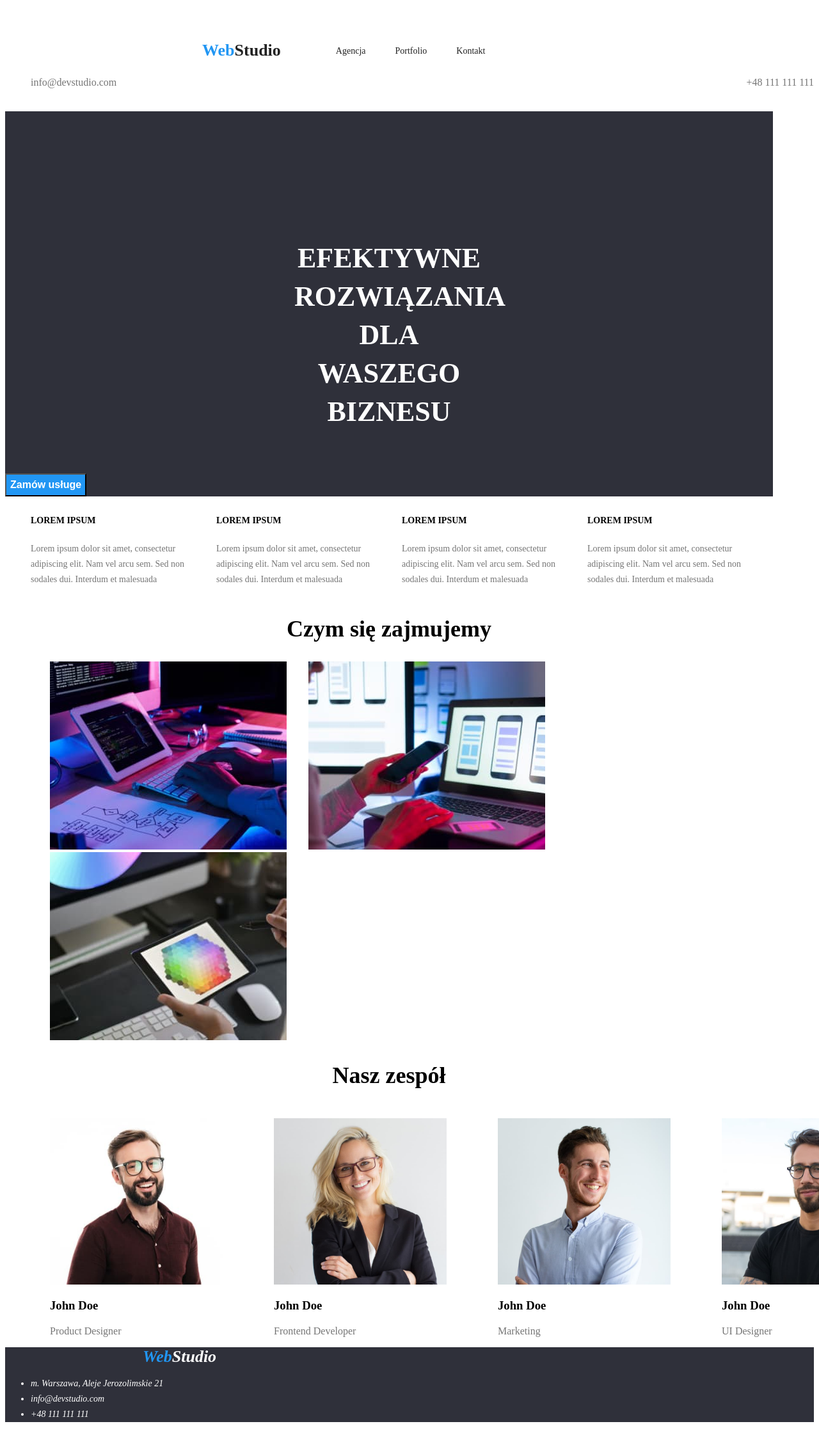
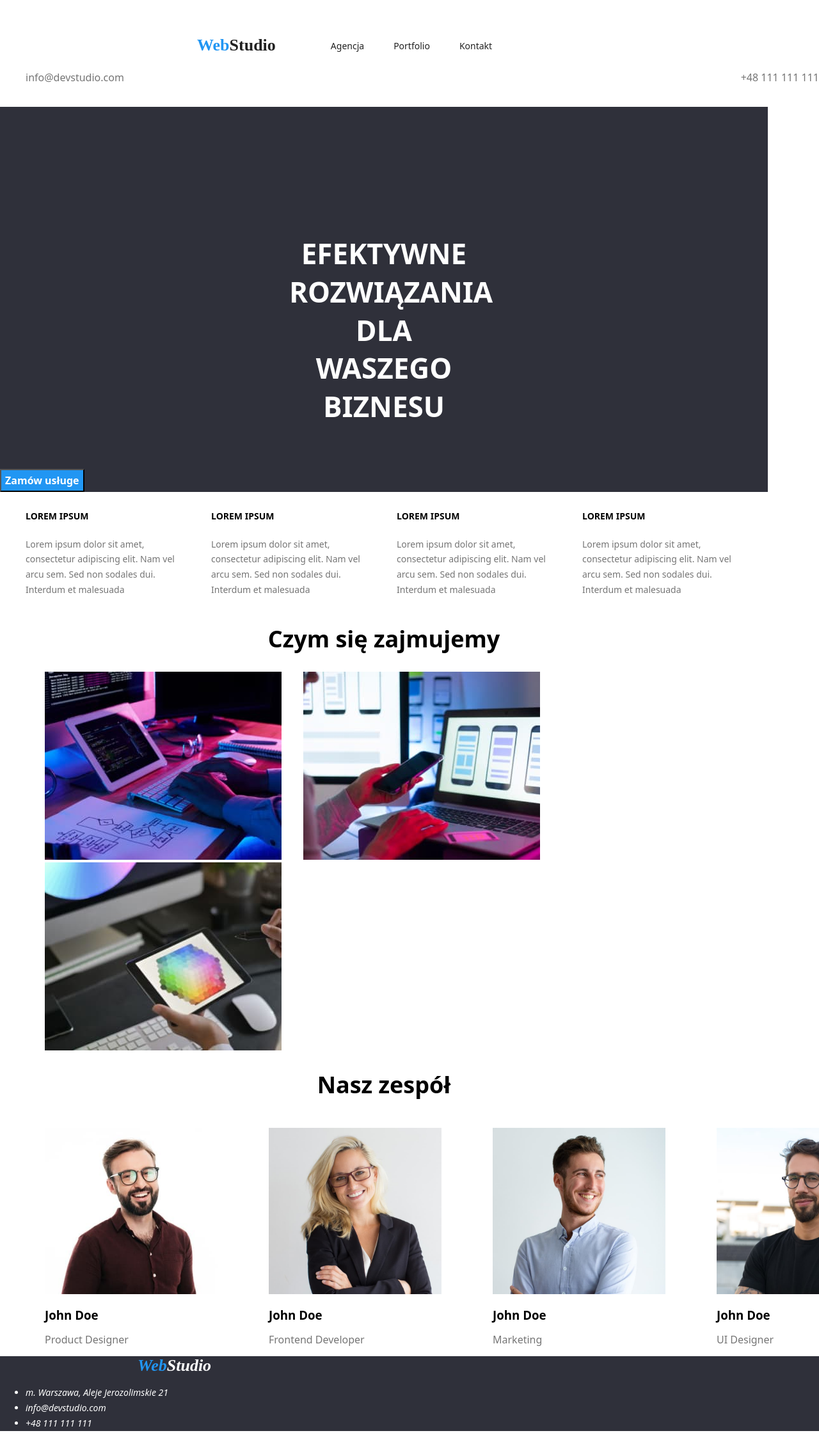
Before and after one commit to BarbaraIgnaciuk-Charkiewicz/goit-markup-hw-03, a plain HTML site: page index.html in a window 1280 px wide. Shown: the top 2251 px of the page at 64% size. Drawn offline with nearby package versions, Linux system fonts and the light colour scheme.

Commit message:
Add files via upload

```diff
--- a/index.html
+++ b/index.html
@@ -1,6 +1,7 @@
 <!DOCTYPE html>
 <html lang="pl">
 <head>
+    <link rel="stylesheet" href="https://cdnjs.cloudflare.com/ajax/libs/modern-normalize/1.1.0/modern-normalize.min.css" integrity="sha512-wpPYUAdjBVSE4KJnH1VR1HeZfpl1ub8YT/NKx4PuQ5NmX2tKuGu6U/JRp5y+Y8XG2tV+wKQpNHVUX03MfMFn9Q==" crossorigin="anonymous" referrerpolicy="no-referrer" />
     <link rel="stylesheet" href="./css/styles.css" />
     <meta charset="UTF-8">
     <meta http-equiv="X-UA-Compatible" content="IE=edge">
--- /dev/null
+++ b/styles.css
@@ -0,0 +1,236 @@
+@import url('https://fonts.googleapis.com/css2?family=Raleway:wght@700&family=Roboto:wght@400;500;700;900&display=swap');
+*: {
+    margin: 0;
+    padding:0;
+    box-sizing:border-box;}
+body{
+    font-family:"roboto, sans-serif";
+    color: #212121;
+}
+.container{
+    width: 100%;
+    max-width: 1200px;
+}
+.logo-block{
+font-family: 'Raleway';
+font-weight: 700;
+font-size: 26px;
+line-height: 1.19;
+text-decoration: none;
+list-style: none;
+padding-left: 215px;
+padding-top: 24px;
+padding-bottom: 25px;
+}
+span{
+    color:#2196F3
+}
+.menu {
+    font-size: 14px;
+    font-weight: 500;
+    line-height: 1.17;
+    cursor: pointer;
+    margin: 0px;
+}
+.menu-list{
+    list-style: none;
+    margin: 0px;
+}
+.link-menu{
+    text-decoration: none;
+    color: #212121;
+    padding-right: 46px;
+}
+.link-menu:last-child {
+    padding-left: 0;
+  }
+.link-menu:hover{
+	color:#2196F3;
+}
+.link-menu:focus {
+    color:#2196F3
+}
+.contact-menu{
+    color: #757575;
+    text-decoration: none;
+    margin: 0px;
+}
+.contact-menu:hover{
+	color:#2196F3;
+}
+.contact-menu:focus {
+        color:#2196F3
+    }
+.section-one{
+    background-color:#2F303A;
+}
+.title {
+font-weight: 900;
+font-size: 44px;
+line-height: 1.36;
+color: #FFFFFF;
+padding-top: 200px;
+padding-bottom: 30px;
+padding-left: 452px;
+padding-right: 452px;
+text-align: center;
+}
+.button {
+    background-color:#2196F3;
+    font-weight: 700;
+    font-size: 16px;
+    line-height: 1.88;
+    color:#FFFFFF;
+    cursor: pointer;
+}
+.title-lorem-ipsum{
+    font-weight: 700;
+    font-size: 14px;
+    line-height: 1.14;
+    padding-bottom: 10px;
+}
+.text{
+font-size: 14px;
+line-height: 1.71;
+color: #757575;
+padding-right: 30px;
+}
+.title-section{
+    font-weight: 700;
+    font-size: 36px;
+    line-height: 1.17;
+    text-align: center;
+}
+.our-tem{
+font-weight: 500;
+font-size: 16px;
+line-height: 1.19;
+}
+.workplace-item{
+    font-size: 16px;
+    line-height: 1.19;
+    color: #757575;
+}
+.footer{
+    background: #2F303A;
+    font-size: 14px;
+    line-height: 1.71;
+    color: #FFFFFF;
+    text-decoration: none;
+}
+.link-footer{
+text-decoration:none;
+color: #FFFFFF;
+}
+.button-portfolio{
+    font-weight: 500;
+    font-size: 16px;
+    line-height: 1.63;
+    cursor: pointer;
+}
+.button-portfolio:hover{
+	background-color:#2196F3;
+    color: #FFFFFF;
+}
+.button-portfolio:focus{
+    background-color:#2196F3;
+    color: #FFFFFF;
+    padding-right: 8px;
+    }
+.item-list{
+    font-weight: 700;
+    font-size: 18px;
+    line-height: 2;
+}
+.text-list{
+    font-size: 16px;
+    line-height: 1.88;
+    color: #757575;
+}
+.container{
+    max-width: 1200px;
+    margin: 0;
+    padding: 0;
+}
+.page-header{
+display: flex;
+align-items: center;
+justify-content: space-between;
+padding: 10px;
+border: solid;
+border-block-width: 1px;
+border-color: #ECECEC;
+}
+
+.menu{
+    display: flex;
+    align-items: center;
+    padding-left: 93px;
+    padding-top: 32px;
+    padding-right: 32px;
+    margin-right: 46px;
+}
+.contact{
+    display: flex;
+    align-items: center;
+    justify-content: space-between;
+    margin: 0;
+    list-style: none;
+}
+.menu-list{
+    display: flex;
+    align-items: center;
+
+}
+.list-lorem{
+    display: flex;
+    align-items: center;
+    list-style: none;
+
+}
+.item.jgp{
+display: flex;
+align-items: center;
+list-style: none;
+padding-left: 215px;
+margin: 0px;
+}
+.jgp{
+    display: inline-flex;
+    margin-left: 30px;
+    flex-grow:calc(( 100% - 2 * 30px) /3);
+}
+.jgp:not:first-child{margin-left: 0px;}
+.card{
+    display: flex;
+    align-items: center;
+    list-style: none;
+    flex: grow 25%;
+    margin: 0px;
+    padding-left: 30px;
+}
+.card:
+
+.workplace{
+    background-color: #E5E5E5;
+align-items: center;
+border: solid;
+border-color: #F5F4FA;
+}
+.button-menu{
+    display: flex;
+    list-style: none;
+    align-items: center;
+    margin-left: 8px;
+   }
+   .list-portfolio{
+    display: flex;
+    flex-wrap: wrap;
+    list-style: none;
+   }
+   .products{
+    padding-left: 30px;
+    flex-basis: calc( (100% - 3 * 30px) / 3);
+    border: 1px solid  #EEEEEE;
+    margin: 0px;
+   }
```
Also changed, not shown: portfolio.html (+1 -0 lines), Frontend-Developer.jpg (added), Growing-Business.jpg (added), Inspiration-has-no-Borders.jpg (added), Magazine-Limited-Edition.jpg (added), Marketing.jpg (added), New-Orlean-vs-Golden-Star.jpg (added), Product-Designer.jpg (added), Restaurant-Seafood.jpg (added), Technocrack.jpg (added), UIDesigner.jpg (added), box1.jpg (added), box2.jpg (added), box3.jpg (added), 3 more files.
